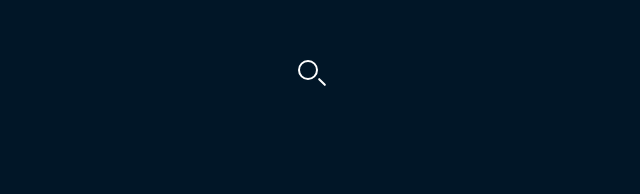
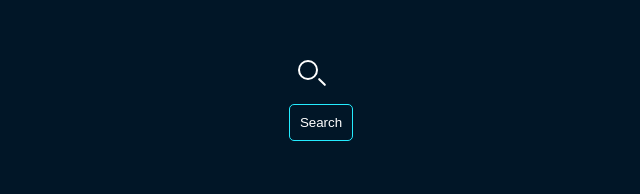
Before and after one commit to FilimonovKostya/Weather, a React (Create React App) app: page / in a window 1280 px wide. Shown: the top 194 px of the page, without its empty margins (319-959 px from the left). Built offline with nearby package versions, Linux system fonts and the light colour scheme.

Commit message:
was added button and removed extra styles

```diff
--- a/src/components/Search/index.tsx
+++ b/src/components/Search/index.tsx
@@ -10,7 +10,9 @@ const Search = ({className}: ISearch) => {
 
     const city = useSelector<RootState, string>(state => state.weather.title)
 
-    const onChangeHandler = (e: ChangeEvent<HTMLInputElement>) => dispatch(onChangeValue(e.currentTarget.value))
+    const onChangeHandler = (e: ChangeEvent<HTMLInputElement>) => {
+        dispatch(onChangeValue(e.currentTarget.value))
+    }
 
     const onEnterHandler = (e: KeyboardEvent<HTMLInputElement>) => {
         if (e.code === 'Enter') {
@@ -18,12 +20,15 @@ const Search = ({className}: ISearch) => {
         }
     }
 
-    return <div className={`${style.searchBar} ${style[className]}`}>
-        <input type="text" value={city} onChange={onChangeHandler}
-               onKeyPress={onEnterHandler}
-               placeholder="Write City or Country" required/>
-        <div className={style.searchIcon}/>
-    </div>
+    return <>
+        <div className={`${style.searchBar} ${style[className]}`}>
+            <input type="text" value={city} onChange={onChangeHandler}
+                   onKeyPress={onEnterHandler}
+                   placeholder="Write City or Country and wait" required/>
+            <div className={style.searchIcon}/>
+        </div>
+        <button className={style.button} onClick={() => dispatch(fetchSearch(city))}>Search</button>
+    </>
 };
 
 export default Search;
--- a/src/components/Search/style.module.scss
+++ b/src/components/Search/style.module.scss
@@ -1,21 +1,8 @@
 $size: 20px;
 
 .searchBar {
-  //position: absolute;
-  //display: inline-block;
-  //top: 50%;
-  //left: 50%;
-  //transform: translate(-50%, -50%);
   transition: all .5s ease-in;
   z-index: 2;
-
-  &.entering {
-
-  }
-
-  &.entered {
-
-  }
 
   &.exiting {
     top: 20%
@@ -101,3 +88,20 @@ $size: 20px;
     border-radius: 10px;
   }
 }
+
+.button {
+  padding: 10px;
+  border-radius: 5px;
+  text-align: center;
+  border: 1px solid #24ecff;
+  color: white;
+  outline: none;
+  background: #011627;
+  cursor: pointer;
+  margin-top: 10px;
+  transition: all .2s ease-in;
+
+  &:hover{
+    border: 1px solid #293da1;
+  }
+}
```
